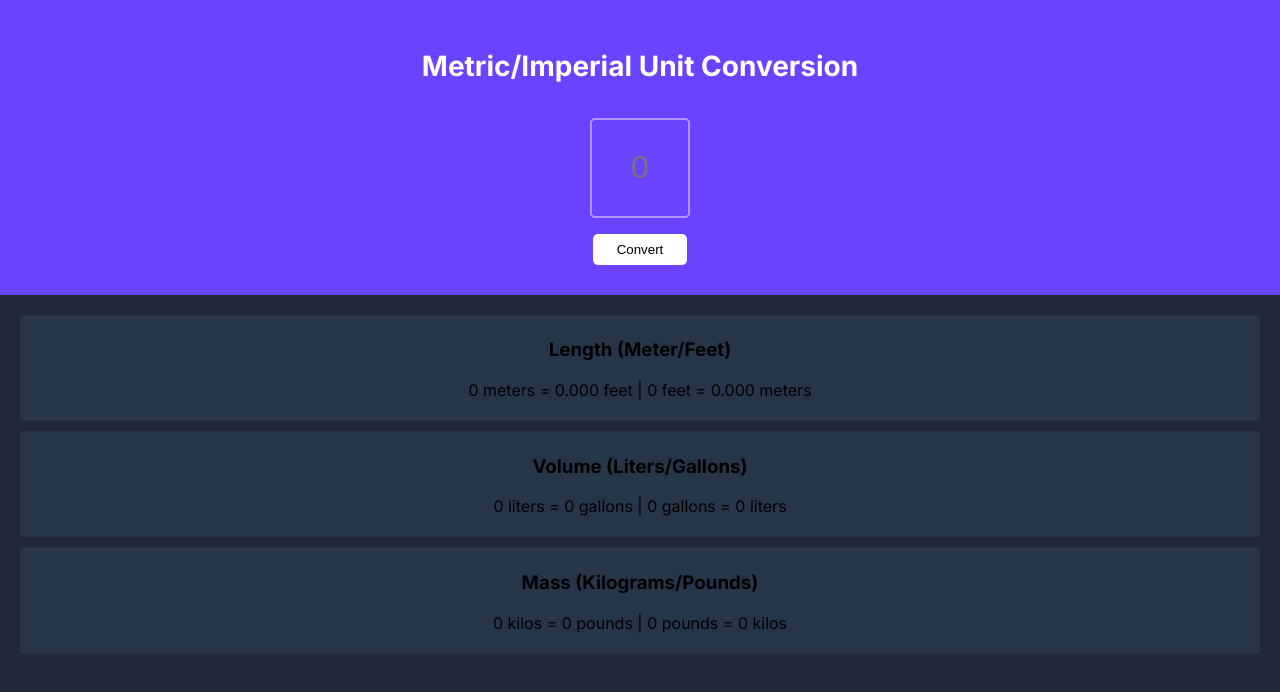
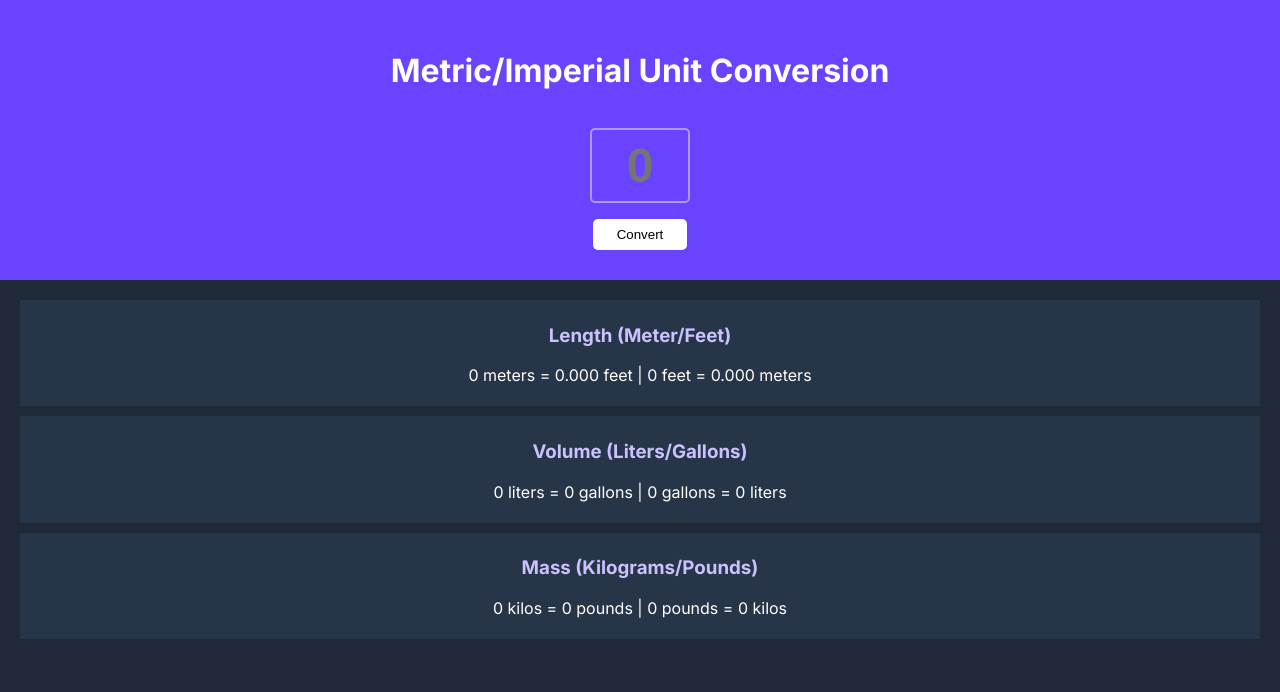
Before and after one commit to fab44-cloud/unit-converter, a plain HTML site: page index.html in a window 1280 px wide. Drawn offline with Linux system fonts and the light colour scheme.

Commit message:
style: Font size, font weight, height, and colors
This commit focuses on styling the hero and main sections.
It covers:
- Improving the readability of the hero heading and input
- Adjusting the size of the input to match the design spec
- Add a visual cue to the convert button
- Add colors to the section heading and conversion text

```diff
--- a/styles.css
+++ b/styles.css
@@ -19,18 +19,19 @@ body {
 
 .hero-heading {
     color: #FFFFFF;
-    font-size: 28px;
+    font-size: 2rem;
 }
 
 #input-el {
     text-align: center;
-    font-size: 2rem;
+    font-size: 3rem;
+    font-weight: 800;
     color: #FFFFFF;
     border-radius: 5px;
     background: #6943FF;
     border: 2px solid #B295FF;
     width: 100px;
-    height: 100px;
+    height: 75px;
     box-sizing: border-box;
 }
 
@@ -44,7 +45,7 @@ body {
 }
 
 #convert-btn:hover {
-    background: #f7f5f5;
+    background: #ece9e9;
 }
 
 .main {
@@ -58,3 +59,11 @@ body {
     padding: 5px;
     margin: 10px;
 }
+
+.section h3 {
+    color: #CCC1FF;
+}
+
+.section p {
+    color: #FFFFFF;
+}
```
